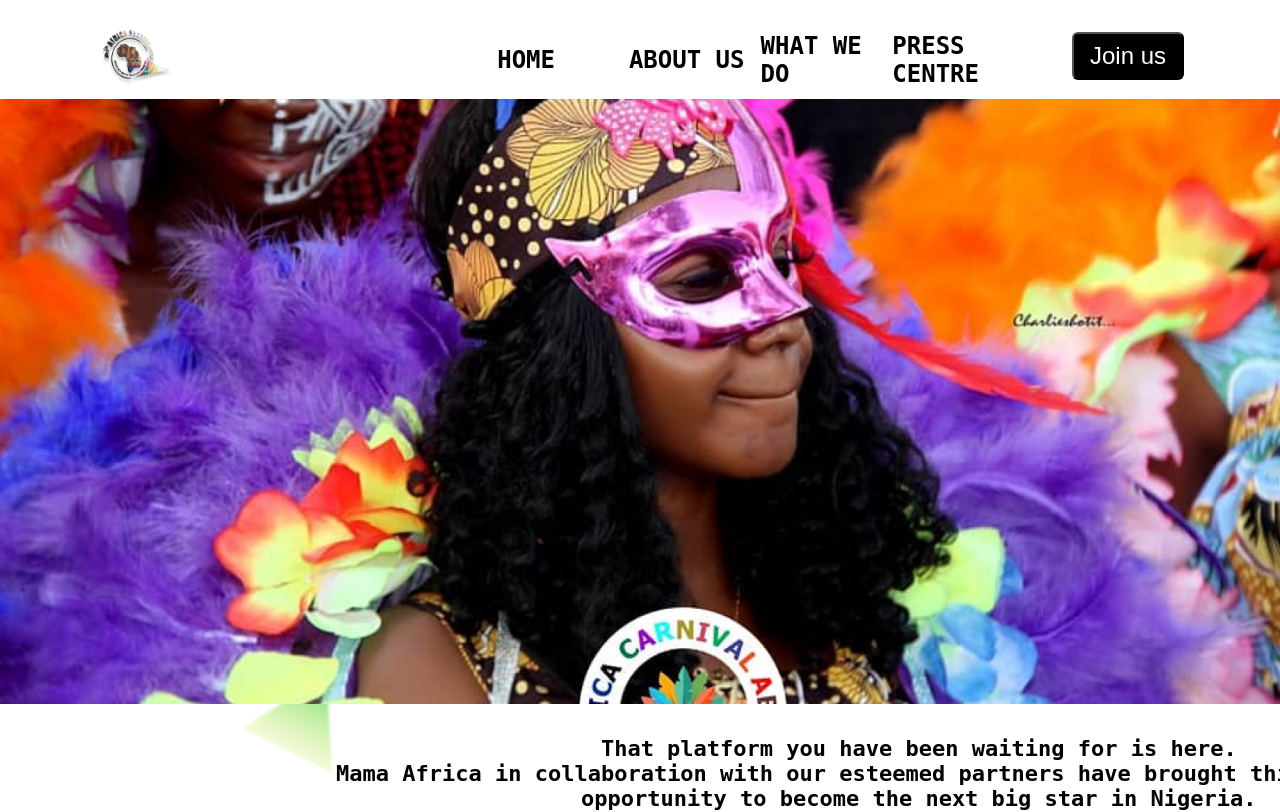
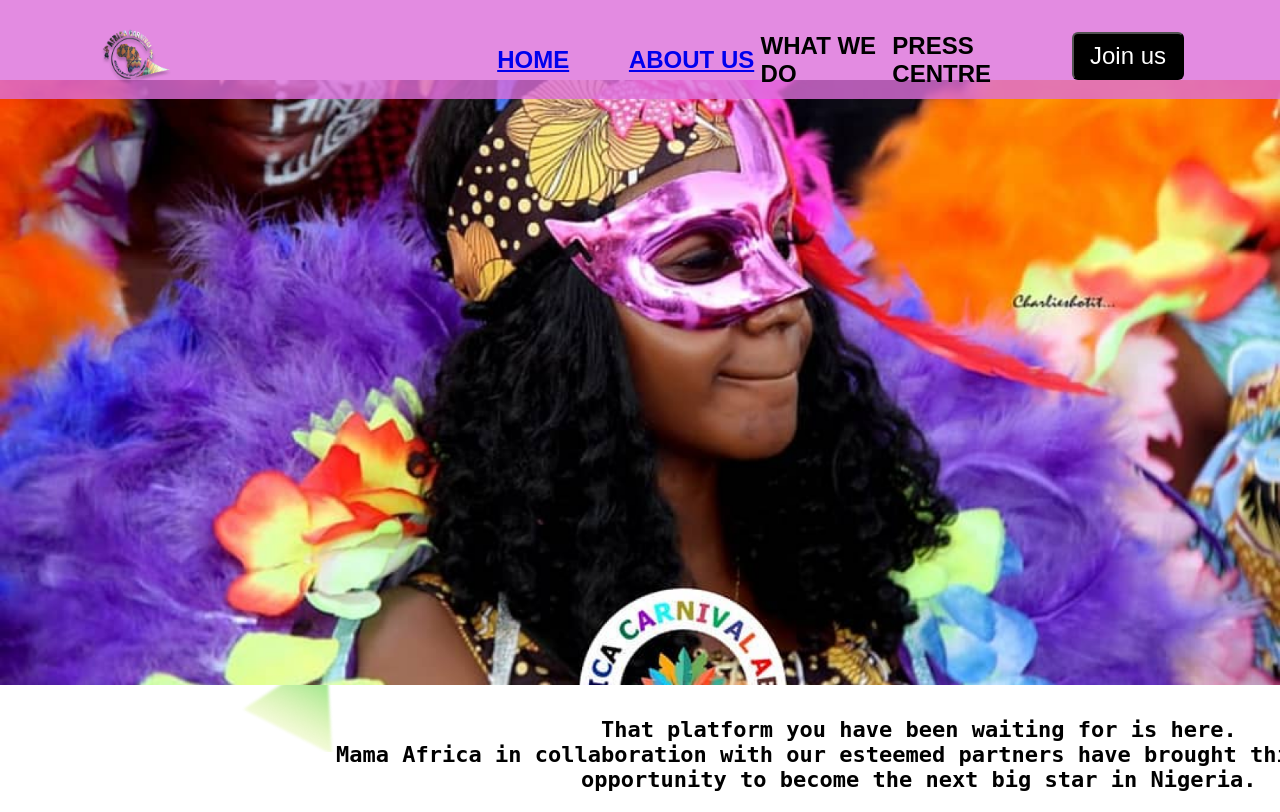
Before and after one commit to Gmukoro/mama-africa-talent-hunt, a React (Vite) app: page / in a window 1280 px wide. Shown: the top 812 px of the page. Built offline with nearby package versions, Linux system fonts and the light colour scheme; a web font is replaced by a local one.

Commit message:
Updated the routes and links

```diff
--- a/src/App.css
+++ b/src/App.css
@@ -1,4 +1,5 @@
 .app {
+  /* position: relative; */
   display: flex;
   /* flex-direction: column; */
   font-family: sans-serif;
--- a/src/App.jsx
+++ b/src/App.jsx
@@ -1,12 +1,51 @@
+// import { BrowserRouter as Router, Route, Link } from "react-router-dom";
+
+// import "./App.css";
+// import Team from "./components/team/team";
+// import Home from "./containers/Home/home";
+
+// function App() {
+//   return (
+//     <div className="app">
+//       {/* <Home />
+//       <Team /> */}
+
+//       <Router>
+//         <nav>
+//           <Link to="/">Home</Link>
+//           <Link to="/about">Team</Link>
+//         </nav>
+
+//         <Route path="/" exact component={Home} />
+//         <Route path="/about" component={Team} />
+//       </Router>
+//     </div>
+//   );
+// }
+
+// export default App;
+
+import React from "react";
+import { BrowserRouter as Router, Routes, Route, Link } from "react-router-dom";
 import "./App.css";
 import Team from "./components/team/team";
 import Home from "./containers/Home/home";
+import Navbar from "./containers/Home/Navbar/navbar";
+import Footer from "./containers/Home/footer/Footer";
 
 function App() {
   return (
     <div className="app">
-      <Home />
-      <Team />
+      <Router>
+        <Navbar />
+
+        <Routes>
+          <Route path="/" element={<Home />} />
+          <Route path="/about" element={<Team />} />
+          <Route path="/home" element={<Home />} />
+        </Routes>
+        <Footer />
+      </Router>
     </div>
   );
 }
--- a/src/components/team/team.css
+++ b/src/components/team/team.css
@@ -2,6 +2,7 @@
   background-color: rgb(241, 180, 241);
   width: 100%;
   height: 100%;
+  margin-top: 6rem;
 }
 
 .main {
@@ -21,8 +22,6 @@
 
 .team__section-intro {
   display: flex;
-  /* flex-wrap: wrap; */
-
   justify-content: center;
   align-items: center;
   flex-direction: column;
--- a/src/containers/Home/Hero/hero.css
+++ b/src/containers/Home/Hero/hero.css
@@ -4,12 +4,13 @@
   align-items: center;
   justify-content: center;
   width: 100%;
+  margin-top: 5rem;
 }
 
 .app__hero img {
   display: flex;
   object-fit: cover;
-  z-index: 99;
+  z-index: 10;
 }
 
 .app__hero-cont {
--- a/src/containers/Home/Navbar/navbar.css
+++ b/src/containers/Home/Navbar/navbar.css
@@ -2,9 +2,10 @@
   display: flex;
   flex-direction: row;
   max-width: 100vw;
-  /* padding: 2rem 2rem; */
-
-  /* color: red; */
+  position: fixed;
+  top: 0;
+  z-index: 99;
+  background-color: rgba(220, 111, 218, 0.802);
 }
 
 .app__home-navbar_content-items {
--- a/src/containers/Home/Navbar/navbar.jsx
+++ b/src/containers/Home/Navbar/navbar.jsx
@@ -1,25 +1,29 @@
+import { Link } from "react-router-dom";
 import logo from "../../../assets/image-10.png";
 import "./navbar.css";
 
 const Navbar = () => {
   return (
-    <div className="app__home-navbar">
+    <nav className="app__home-navbar">
       <div className="app__home-navbar_content-items">
         <img
           src={logo}
           alt="Logo"
           className="app__home-navbar_content-items_logo"
         />
-
-        <p className="app__home-navbar_content-items_text">HOME</p>
-        <p className="app__home-navbar_content-items_text">ABOUT US</p>
+        <Link to="../home">
+          <p className="app__home-navbar_content-items_text">HOME</p>
+        </Link>
+        <Link to="/about">
+          <p className="app__home-navbar_content-items_text">ABOUT US</p>
+        </Link>
         <p className="app__home-navbar_content-items_text">WHAT WE DO</p>
         <p className="app__home-navbar_content-items_text">PRESS CENTRE</p>
       </div>
       <div className="app__home-navbar_btn">
         <button type="button">Join us</button>
       </div>
-    </div>
+    </nav>
   );
 };
 export default Navbar;
--- a/src/containers/Home/events/eventslist.css
+++ b/src/containers/Home/events/eventslist.css
@@ -74,7 +74,7 @@
 .app__events-contents_imgs {
   object-fit: contain;
   display: flex;
-  z-index: 99;
+  z-index: 90;
   width: 953.45px;
   height: 992.28px;
   justify-content: center;
--- a/src/containers/Home/home.jsx
+++ b/src/containers/Home/home.jsx
@@ -1,3 +1,5 @@
+import { Link } from "react-router-dom";
+
 import Navbar from "./Navbar/navbar";
 import Hero from "./Hero/hero";
 import "./home.css";
@@ -15,7 +17,7 @@ const Home = () => {
   return (
     <div className="app__home">
       <section>
-        <Navbar />
+        {/* <Navbar /> */}
         <Hero />
         <Aboutmama />
         <ComingSoonSec />
@@ -25,7 +27,7 @@ const Home = () => {
         <Process />
         <Ourfeatures />
         <Sponsors />
-        <Footer />
+        {/* <Footer /> */}
       </section>
     </div>
   );
```
